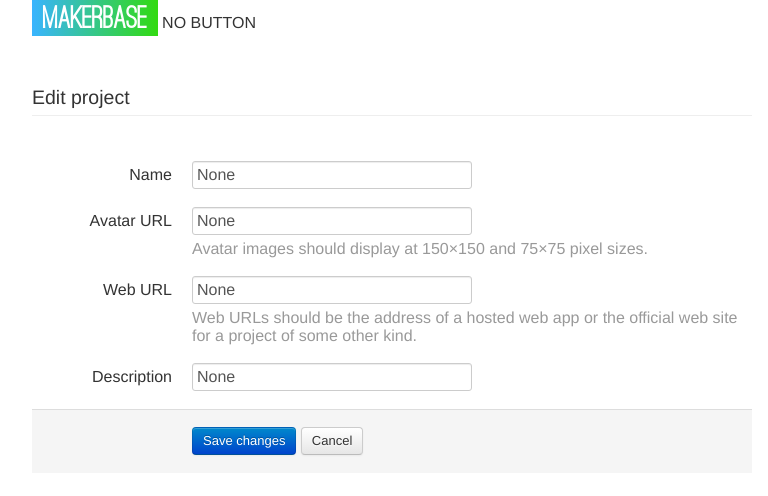
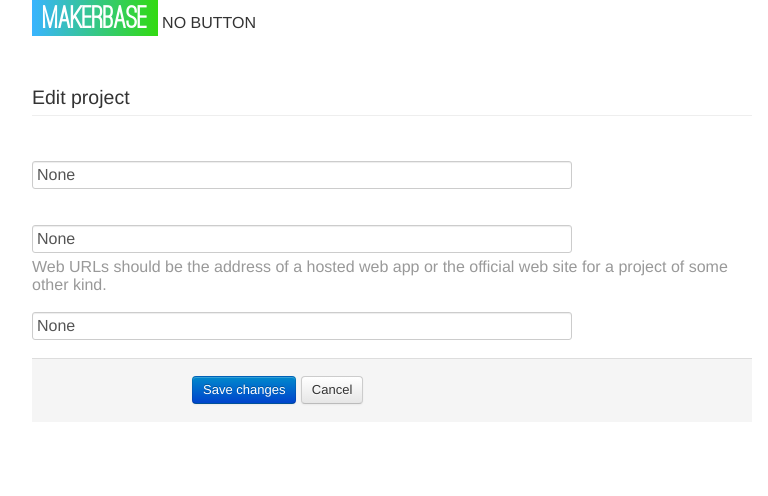
Before and after one commit to markpasc/makerbase, a Flask app: template makerbase/templates/edit_project.html in a window 1280 px wide. Shown: the top 496 px of the page, without its empty margins (248-1016 px from the left). Run offline with Flask 2, Linux system fonts and the light colour scheme; the template is opened without the code that fills it: values that come from a table or form of the project are taken from there, most other values are stand-ins (such as "Sample title", 1, 10 or a date in 2020); some libraries are stand-ins or nearby versions.

Commit message:
Render the project edit form more like projects look when not edited

```diff
--- a/makerbase/forms.py
+++ b/makerbase/forms.py
@@ -1,6 +1,6 @@
 # coding=utf-8
 
-from wtforms import Form, TextField, validators
+from wtforms import Form, HiddenField, TextField, validators
 
 
 class ProjectForm(Form):
@@ -9,5 +9,5 @@ class ProjectForm(Form):
     html_url = TextField(u'Web URL', [validators.URL(require_tld=True), validators.Required()],
         description=u'Web URLs should be the address of a hosted web app or the official web site for a project of some other kind.')
     description = TextField(u'Description', [validators.Length(max=140)])
-    avatar_url = TextField(u'Avatar URL', [validators.URL(require_tld=True)],
+    avatar_url = HiddenField(u'Avatar URL', [validators.URL(require_tld=True)],
         description=u'Avatar images should display at 150×150 and 75×75 pixel sizes.')
--- a/makerbase/static/style.css
+++ b/makerbase/static/style.css
@@ -15,10 +15,14 @@ body, div, p, label, input {
     font-size: 1em;
 }
 
-h1, h2 {
+h1, h2, #project-form input[name="name"] {
     font-family: "Ostrich Sans", sans-serif;
     font-size: 3em;
     line-height: 1em;
+}
+
+#project-form input[name="name"] {
+    height: 0.8em;
 }
 
 h1 {
--- a/makerbase/templates/_form.html
+++ b/makerbase/templates/_form.html
@@ -1,15 +1,14 @@
 {% macro render_field(field) %}
     <div class="control-group">
-        <label class="control-label" for="{{ field.id }}">{{ field.label.text }}</label>
-        <div class="controls">
-            {% if field.type == 'BooleanField' %}
-                MOO
-            {% else %}
-                <input class="input-xlarge" id="{{ field.id }}" name="{{ field.name }}" value="{{ field.data }}">
-            {% endif %}
-            {% if field.description %}
-                <p class="help-block">{{ field.description }}</p>
-            {% endif %}
-        </div>
+        {% if field.type == 'BooleanField' %}
+            <label><input type="checkbox" id="{{ field.id }}" name="{{ field.name }}" {% if field.data %}checked="checked"{% endif %} value="1"> {{ field.label.text }}</label>
+        {% elif field.type == 'HiddenField' %}
+            <input type="hidden" id="{{ field.id }}" name="{{ field.name }}" value="{{ field.data }}">
+        {% else %}
+            <input class="input-xxlarge" id="{{ field.id }}" name="{{ field.name }}" value="{{ field.data }}" placeholder="{{ field.label.text }}">
+        {% endif %}
+        {% if field.type != 'HiddenField' and field.description %}
+            <p class="help-block">{{ field.description }}</p>
+        {% endif %}
     </div>
 {% endmacro %}
```
Also changed, not shown: makerbase/templates/project.html (+9 -3 lines).
